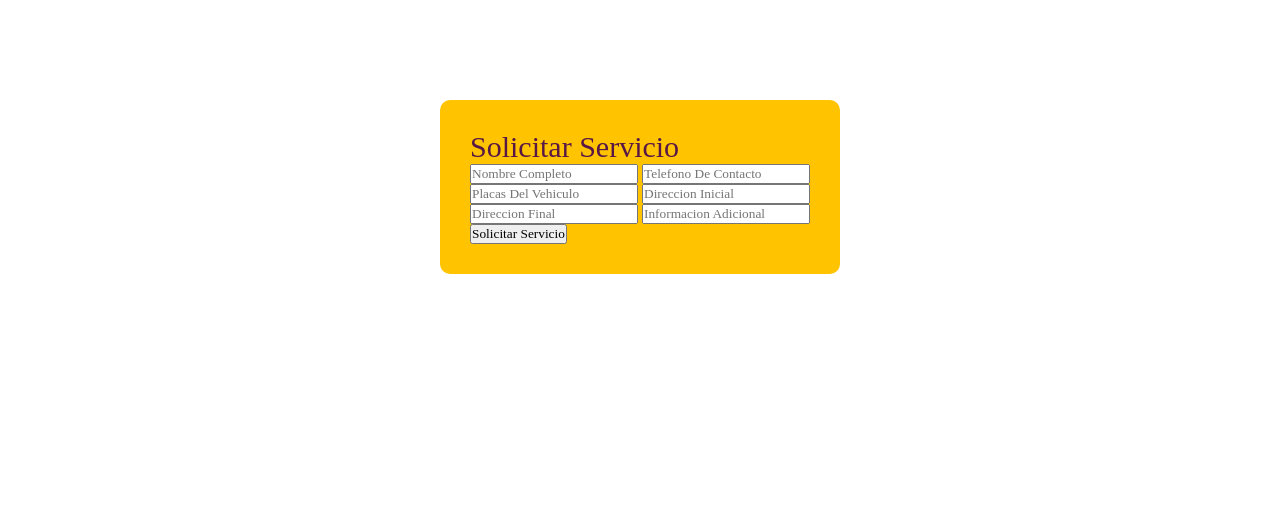
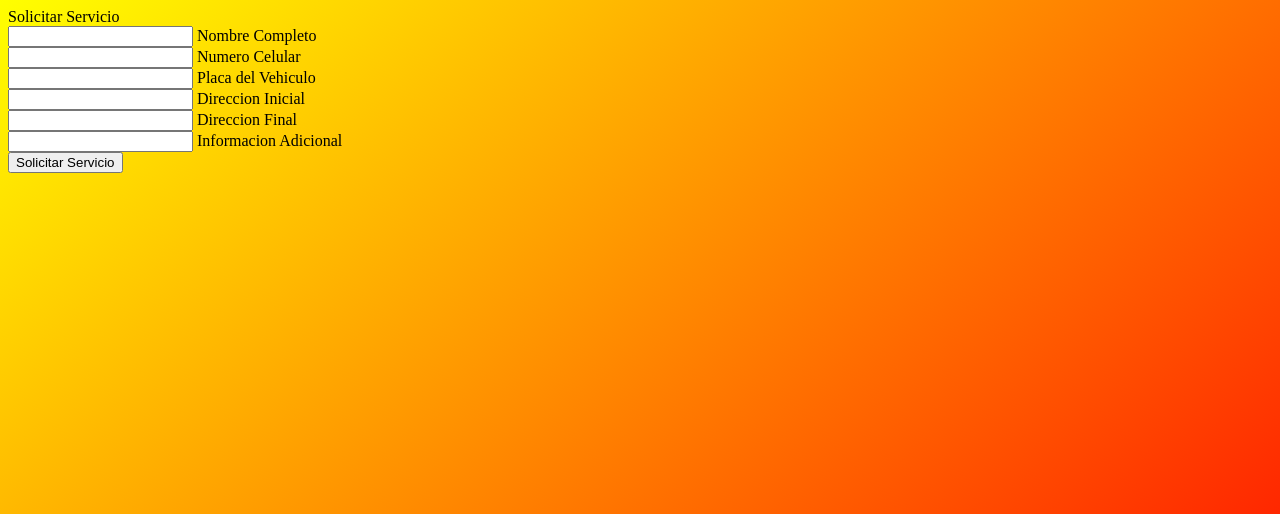
Before and after one commit to JersonGame73/Angel-0, a PHP site: page / in a window 1280 px wide. Shown: the top 514 px of the page. Run offline with PHP 8.4, Linux system fonts and the light colour scheme.

Commit message:
modified:   index.html 	modified:   style.css

```diff
--- a/index.html
+++ b/index.html
@@ -8,17 +8,35 @@
     <title>Angel-0</title>
 </head>
 <body>
-    <form action="Box1">
-        <section class="Contenidos">
-            <p class="Titulo">Solicitar Servicio</p>
-            <input type="text" name="Nombre" placeholder="Nombre Completo">
-            <input type="tel" name="Celuar" placeholder="Telefono De Contacto">
-            <input type="text" name="Placa" placeholder="Placas Del Vehiculo">
-            <input type="text" name="DireccionIn" placeholder="Direccion Inicial">
-            <input type="text" name="DireccionFin" placeholder="Direccion Final">
-            <input type="text" name="Comentario" placeholder="Informacion Adicional">
-            <input type="button" value="Solicitar Servicio">
-        </section>
+    <form action="" method="post" id="form">
+        <div class="form">
+            <label>Solicitar Servicio</label>
+            <div class="tex_box">
+                <input type="text"placeholder>
+                <label for="">Nombre Completo</label>
+            </div>
+            <div class="tex_box">
+                <input type="tel" placeholder="">
+                <label for="">Numero Celular</label>
+            </div>
+            <div class="tex_box">
+                <input type="text">
+                <label for="">Placa del Vehiculo</label>
+            </div>
+            <div class="tex_box">
+                <input type="text" placeholder="">
+                <label for="">Direccion Inicial</label>
+            </div>
+            <div class="tex_box">
+                <input type="text">
+                <label for="">Direccion Final</label>
+            </div>
+            <div class="tex_box">
+                <input type="text">
+                <label for="">Informacion Adicional</label>
+            </div>
+            <button type="submit">Solicitar Servicio</button>
+        </div>
     </form>
 </body>
 </html>
--- a/style.css
+++ b/style.css
@@ -1,18 +1,7 @@
-*{
-    margin: 0;
-    padding: 0;
-    box-sizing: border-box;
-    font-family: 'Times New Roman', Times, serif;
+body{
+    background: #ffff00;
+    background: linear-gradient(140deg, #ffff00 0%, #ff0000 100%);
+    background-repeat: no-repeat;
+    background-size: 100%;
+    background-attachment: fixed;
 }
-.Contenidos{
-    width: 400px;
-    background-color: #FFC300;
-    padding: 30px;
-    border-radius: 10px;
-    margin: auto;
-    margin-top: 100px;
-}
-.Titulo{
-    font-size: 30px;
-    color: #581845;
-}
```
